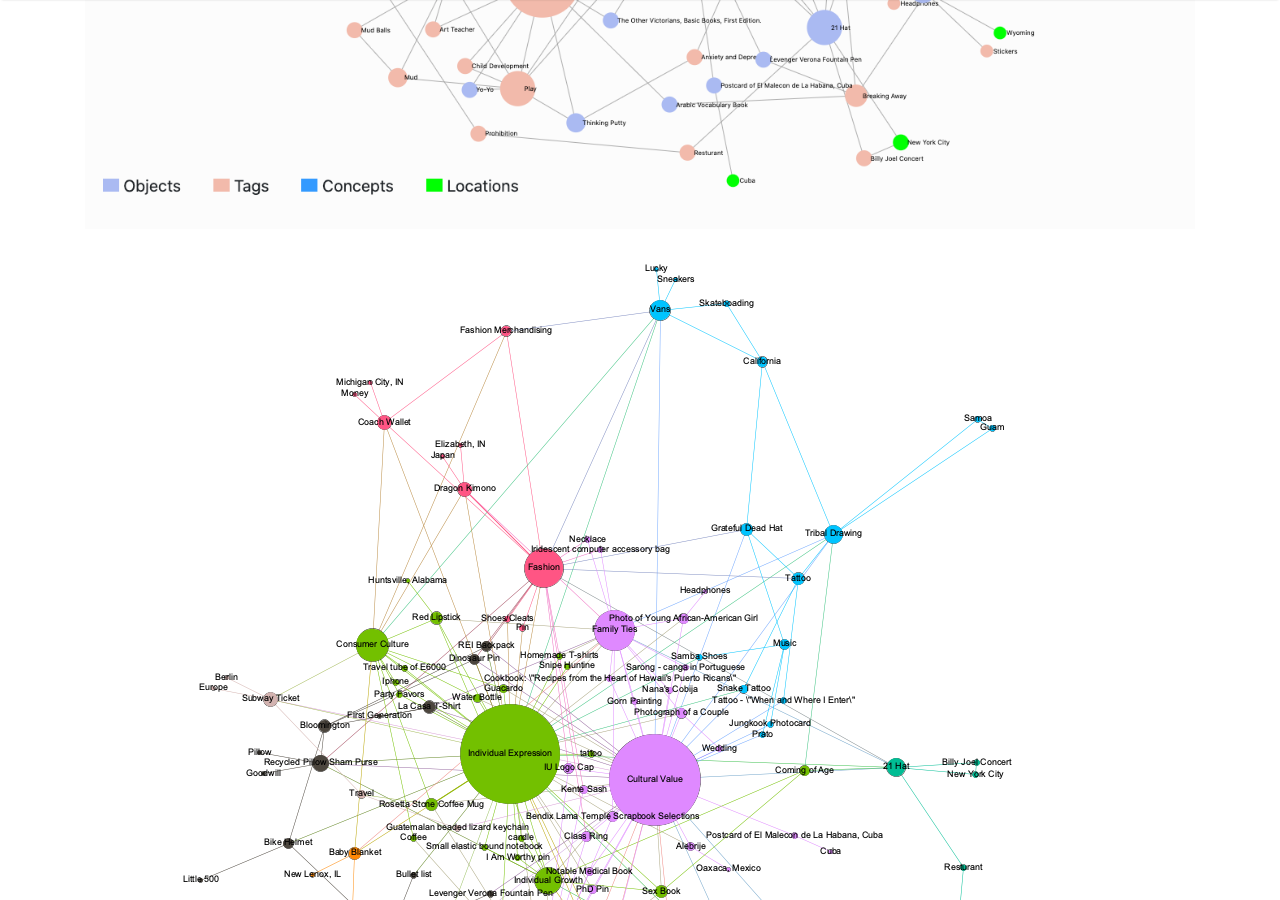
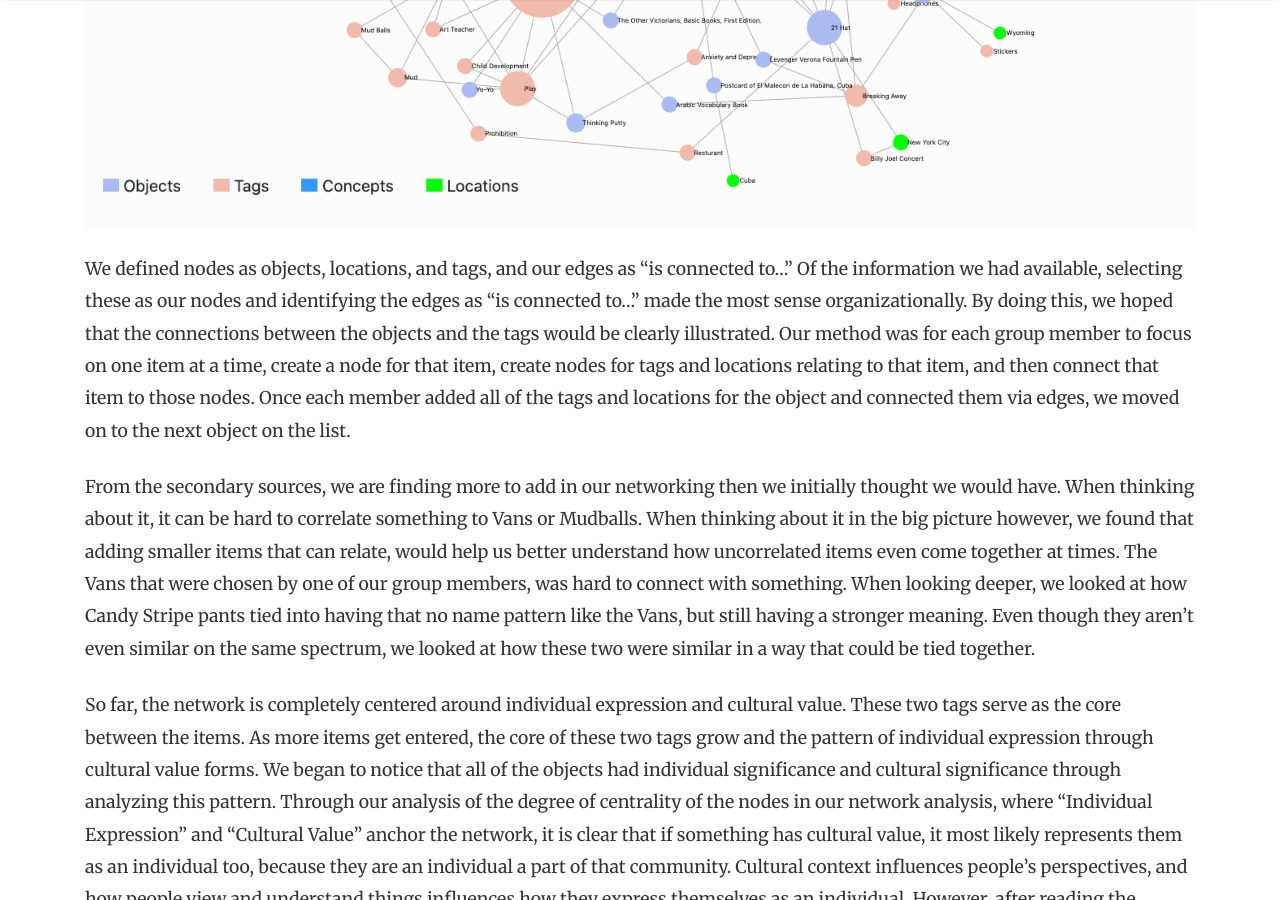
Before and after one commit to H301HistoryHarvest/H301HistoryHarvest, a Jekyll site: the page built from _stories/Networks2.md, in a window 1280 px wide and 900 px high, scrolled down 1493 px. Built offline with Jekyll 4.4.1, drawn with Linux system fonts in a browser that asks for light colours; nearby versions of some CDN libraries; comment, search, counter and statistics services are not loaded.

Commit message:
Update Networks2.md

```diff
--- a/_stories/Networks2.md
+++ b/_stories/Networks2.md
@@ -21,7 +21,6 @@ The Dorodango collection is a collection of mudballs that were collected by the
 ## Network analysis as a way of understanding your research question
 
 ![](/H301HistoryHarvest/assets/images/Screen Shot 2019-12-17 at 5.21.09 PM.png)
-![](/H301HistoryHarvest/assets/images/Network2_Factions.png)
 
 We defined nodes as objects, locations, and tags, and our edges as "is connected to..." Of the information we had available, selecting these as our nodes and identifying the edges as "is connected to..." made the most sense organizationally. By doing this, we hoped that the connections between the objects and the tags would be clearly illustrated. Our method was for each group member to focus on one item at a time, create a node for that item, create nodes for tags and locations relating to that item, and then connect that item to those nodes. Once each member added all of the tags and locations for the object and connected them via edges, we moved on to the next object on the list.
 
@@ -33,6 +32,8 @@ In further analysis of the betweenness of centrality, we found that “education
 
 However, where we see what the computer can do that we are unable to do is breakdown all of the nodes into factions, including the nodes that are between that we would have missed in our attempt of faction analysis above. It shows us that we have actually nine communities that are closely related. There are multiple colors that are connected to “cultural value” and “individual expression,” which shows how those tags affect and are affected by objects of different factions.
 
+![](/H301HistoryHarvest/assets/images/Network2_Factions.png)
+
 Some of the problems that we ended up running into were how are we going to add different nodes for some objects and what needed to go where.  We added every single one of the objects, but it was tough at times figuring out ways to decide what went with what.  When looking at each object, we looked at trying to add key words from the transcript.  We also wanted to try to tie everything into individual expression, which could be hard at times if that object wasn’t expressing someone in certain ways.  I think it was also hard to come up with some tags, but we tried to accommodate everything that was given to us.
 
 ## A conclusion
```
